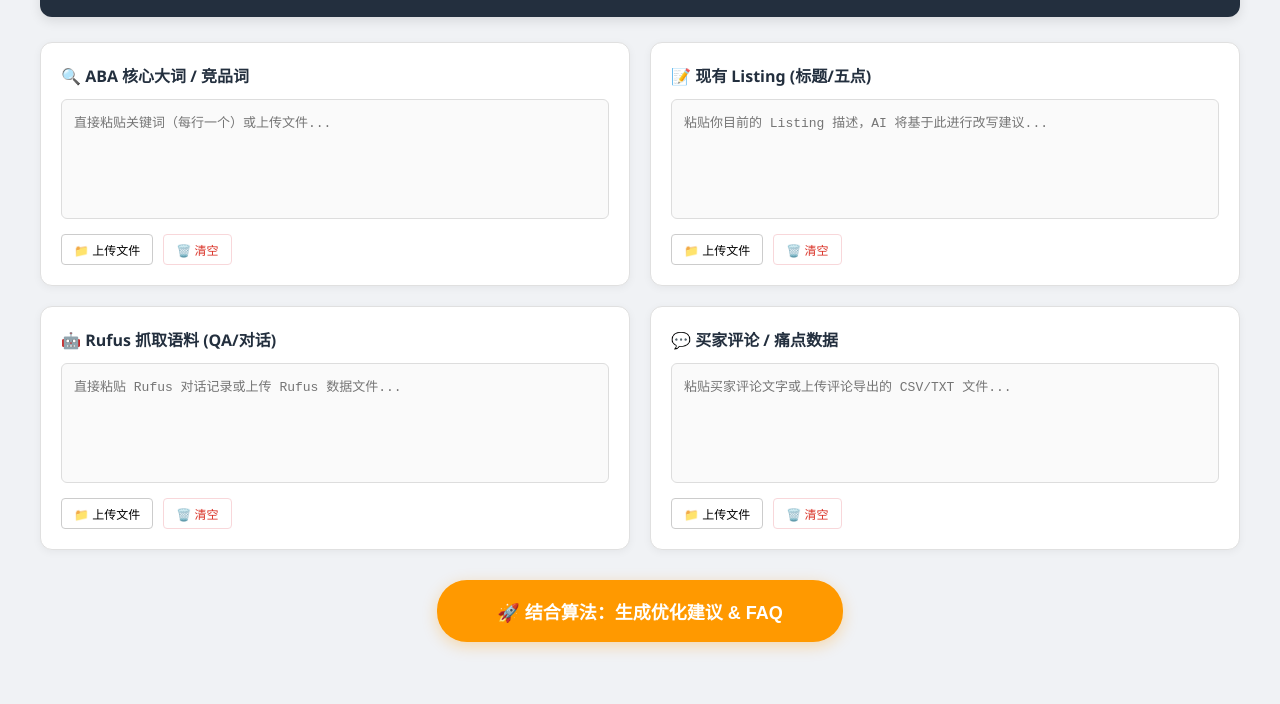
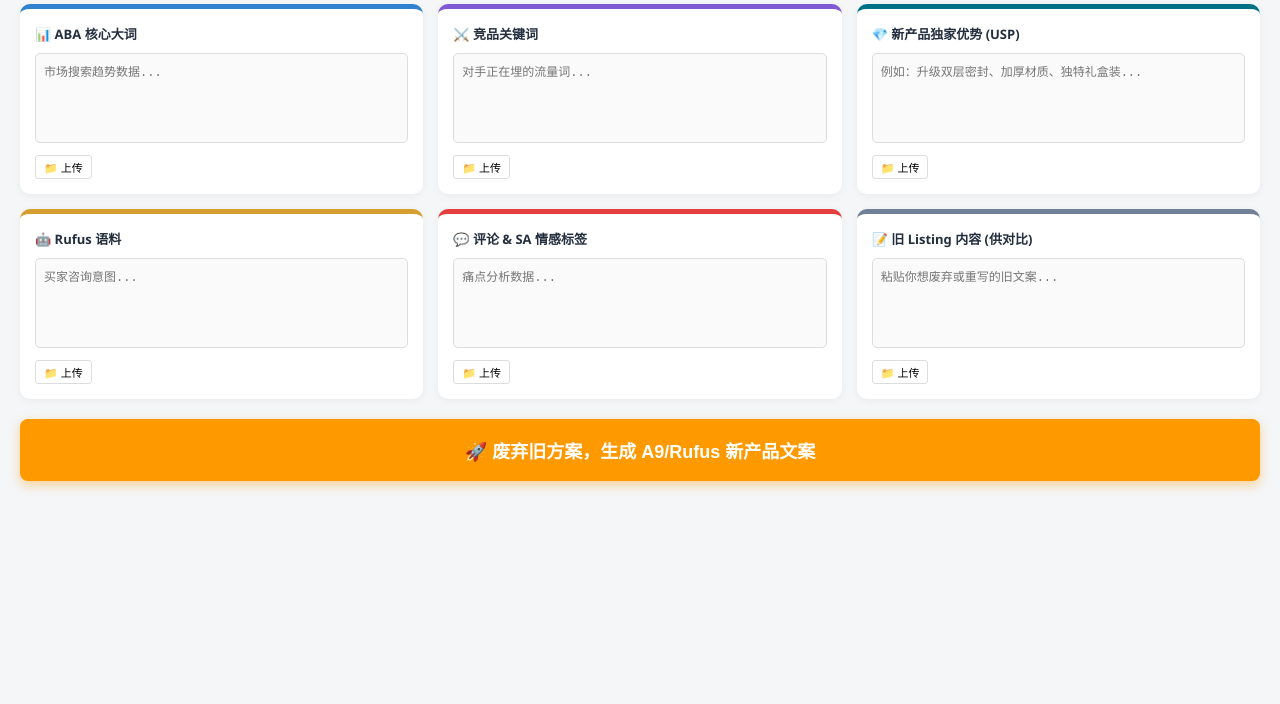
Before and after one commit to maomaos7/amazon-ai-tools, a plain HTML site: page index.html in a window 1280 px wide. Shown: the part 96-800 px from the top of the page. Drawn offline with Linux system fonts and the light colour scheme.

Commit message:
Update index.html

```diff
--- a/index.html
+++ b/index.html
@@ -2,48 +2,35 @@
 <html lang="zh-CN">
 <head>
     <meta charset="UTF-8">
-    <title>Amazon AI Ops Hub - A9 & Rufus Optimizer</title>
+    <title>Amazon AI Ops v8.0 - New Product Creator</title>
     <style>
-        :root { --amz-navy: #232f3e; --amz-orange: #ff9900; --bg: #f0f2f5; --card-bg: #ffffff; }
-        body { font-family: "Segoe UI", system-ui, sans-serif; background: var(--bg); margin: 0; padding: 20px; color: #333; }
-        .container { max-width: 1200px; margin: auto; }
+        :root { --amz-navy: #232f3e; --amz-orange: #ff9900; --bg: #f4f6f8; --new-blue: #007185; }
+        body { font-family: "Segoe UI", sans-serif; background: var(--bg); margin: 0; padding: 20px; font-size: 14px; }
+        .container { max-width: 1400px; margin: auto; }
+        header { background: var(--amz-navy); color: white; padding: 15px 30px; border-radius: 10px; display: flex; justify-content: space-between; align-items: center; margin-bottom: 20px; }
 
-        header { background: var(--amz-navy); color: white; padding: 20px; border-radius: 12px; display: flex; justify-content: space-between; align-items: center; margin-bottom: 25px; box-shadow: 0 4px 12px rgba(0,0,0,0.1); }
+        /* 输入布局：3x3 网格 */
+        .input-grid { display: grid; grid-template-columns: repeat(3, 1fr); gap: 15px; margin-bottom: 20px; }
+        .card { background: white; padding: 15px; border-radius: 10px; box-shadow: 0 2px 8px rgba(0,0,0,0.05); border-top: 5px solid #ccc; }
+        .card h4 { margin: 0 0 10px 0; font-size: 13px; color: var(--amz-navy); display: flex; align-items: center; gap: 5px; }
+        textarea { width: 100%; height: 90px; border: 1px solid #ddd; border-radius: 5px; padding: 8px; font-size: 12px; resize: none; box-sizing: border-box; background: #fafafa; }
+        .tools { margin-top: 8px; display: flex; gap: 5px; }
+        .btn-t { font-size: 11px; padding: 3px 8px; cursor: pointer; background: #fff; border: 1px solid #ddd; border-radius: 3px; }
 
-        /* 输入模块网格 */
-        .input-grid { display: grid; grid-template-columns: repeat(2, 1fr); gap: 20px; margin-bottom: 30px; }
-        .input-card { background: var(--card-bg); padding: 20px; border-radius: 12px; box-shadow: 0 2px 8px rgba(0,0,0,0.05); border: 1px solid #e0e0e0; }
-        .card-header { display: flex; justify-content: space-between; align-items: center; margin-bottom: 12px; }
-        .card-title { font-weight: bold; color: var(--amz-navy); display: flex; align-items: center; gap: 8px; }
-
-        textarea { width: 100%; height: 120px; padding: 12px; border: 1px solid #ddd; border-radius: 6px; resize: none; font-size: 13px; box-sizing: border-box; background: #fafafa; }
-        textarea:focus { border-color: var(--amz-orange); outline: none; background: #fff; }
-
-        .controls { display: flex; gap: 10px; margin-top: 10px; }
-        .btn-small { padding: 6px 12px; font-size: 12px; border-radius: 4px; cursor: pointer; border: 1px solid #ccc; background: white; transition: 0.2s; }
-        .btn-small:hover { background: #eee; }
-        .btn-clear { color: #d93025; border-color: #f8d7da; }
-        .btn-clear:hover { background: #f8d7da; }
-
-        /* 运行按钮 */
-        .run-section { text-align: center; margin-bottom: 40px; }
-        .btn-main { background: var(--amz-orange); color: white; border: none; padding: 18px 60px; border-radius: 30px; font-size: 18px; font-weight: bold; cursor: pointer; box-shadow: 0 4px 15px rgba(255,153,0,0.3); transition: 0.3s; }
-        .btn-main:hover { transform: translateY(-2px); box-shadow: 0 6px 20px rgba(255,153,0,0.4); }
+        .btn-run { background: var(--amz-orange); color: white; border: none; padding: 18px; width: 100%; border-radius: 8px; font-size: 18px; font-weight: bold; cursor: pointer; margin-bottom: 30px; box-shadow: 0 4px 12px rgba(255,153,0,0.4); }
 
         /* 结果展示 */
-        .result-section { display: grid; grid-template-columns: 1fr 1fr; gap: 25px; }
-        .panel { background: white; border-radius: 12px; padding: 25px; box-shadow: 0 4px 12px rgba(0,0,0,0.08); }
-        .panel-h3 { margin-top: 0; padding-bottom: 15px; border-bottom: 2px solid var(--amz-orange); color: var(--amz-navy); }
+        .result-layout { display: grid; grid-template-columns: 1fr 1fr; gap: 25px; display: none; }
+        .panel { background: white; padding: 25px; border-radius: 12px; box-shadow: 0 4px 15px rgba(0,0,0,0.08); }
+        .p-title { font-size: 17px; font-weight: bold; margin-bottom: 15px; border-bottom: 2px solid var(--amz-orange); padding-bottom: 8px; color: var(--amz-navy); }
 
-        .diag-item { background: #fdfdfd; border: 1px solid #edf2f7; padding: 15px; border-radius: 8px; margin-bottom: 15px; }
-        .tag { font-size: 11px; padding: 2px 8px; border-radius: 4px; background: #eee; margin-right: 5px; color: #666; }
-        .compare { display: grid; grid-template-columns: 1fr 1fr; gap: 10px; margin-top: 10px; }
-        .old { font-size: 12px; color: #999; text-decoration: line-through; }
-        .new { font-size: 13px; color: #2d3748; background: #f0fff4; padding: 8px; border-radius: 4px; border-left: 3px solid #48bb78; }
+        /* 模块样式 */
+        .diag-box { border: 1px solid #edf2f7; padding: 15px; border-radius: 8px; margin-bottom: 15px; background: #fffcf5; }
+        .creation-box { border: 2px solid var(--new-blue); padding: 20px; border-radius: 8px; background: #f0f9fa; position: relative; }
+        .creation-box::before { content: "NEW AI GENERATED"; position: absolute; top: -10px; right: 10px; background: var(--new-blue); color: white; font-size: 10px; padding: 2px 8px; border-radius: 4px; }
 
-        .faq-box { background: #f7fafc; padding: 12px; border-radius: 6px; margin-bottom: 12px; border-left: 4px solid #4299e1; }
-        .q { font-weight: bold; display: block; margin-bottom: 4px; color: #2b6cb0; }
-        .a { font-size: 13px; color: #4a5568; }
+        .limit-info { font-size: 11px; color: #666; margin-top: 5px; text-align: right; }
+        .content-text { background: white; border: 1px dashed var(--new-blue); padding: 12px; font-family: "Courier New", monospace; font-size: 13px; color: #333; line-height: 1.6; margin-top: 10px; border-radius: 4px; }
 
         input[type="file"] { display: none; }
     </style>
@@ -52,128 +39,108 @@
 
 <div class="container">
     <header>
-        <div>
-            <h1 style="margin:0; font-size: 24px;">Amazon AI 运营工作台</h1>
-            <div style="font-size: 12px; opacity: 0.8;">综合驱动：A10 权重 | COSMO 场景意图 | Rufus 语义 FAQ</div>
-        </div>
-        <div id="status">算法已连接</div>
+        <h2 style="margin:0;">Amazon AI 运营工作台 v8.0</h2>
+        <div style="text-align:right"><span style="font-size: 12px; opacity:0.8;">JASNKKONT & MAPIXO 专用版</span></div>
     </header>
 
     <div class="input-grid">
-        <div class="input-card">
-            <div class="card-header">
-                <span class="card-title">🔍 ABA 核心大词 / 竞品词</span>
-            </div>
-            <textarea id="data-aba" placeholder="直接粘贴关键词（每行一个）或上传文件..."></textarea>
-            <div class="controls">
-                <button class="btn-small" onclick="triggerUpload('file-aba')">📁 上传文件</button>
-                <button class="btn-small btn-clear" onclick="clearText('data-aba')">🗑️ 清空</button>
-                <input type="file" id="file-aba" onchange="readFile(this, 'data-aba')">
-            </div>
+        <div class="card" style="border-top-color: #3182ce;">
+            <h4>📊 ABA 核心大词</h4>
+            <textarea id="in-aba" placeholder="市场搜索趋势数据..."></textarea>
+            <div class="tools"><button class="btn-t" onclick="openF('f-aba')">📁 上传</button><input type="file" id="f-aba" onchange="loadF(this, 'in-aba')"></div>
         </div>
-
-        <div class="input-card">
-            <div class="card-header">
-                <span class="card-title">📝 现有 Listing (标题/五点)</span>
-            </div>
-            <textarea id="data-listing" placeholder="粘贴你目前的 Listing 描述，AI 将基于此进行改写建议..."></textarea>
-            <div class="controls">
-                <button class="btn-small" onclick="triggerUpload('file-listing')">📁 上传文件</button>
-                <button class="btn-small btn-clear" onclick="clearText('data-listing')">🗑️ 清空</button>
-                <input type="file" id="file-listing" onchange="readFile(this, 'data-listing')">
-            </div>
+        <div class="card" style="border-top-color: #805ad5;">
+            <h4>⚔️ 竞品关键词</h4>
+            <textarea id="in-target" placeholder="对手正在埋的流量词..."></textarea>
+            <div class="tools"><button class="btn-t" onclick="openF('f-target')">📁 上传</button><input type="file" id="f-target" onchange="loadF(this, 'in-target')"></div>
         </div>
-
-        <div class="input-card">
-            <div class="card-header">
-                <span class="card-title">🤖 Rufus 抓取语料 (QA/对话)</span>
-            </div>
-            <textarea id="data-rufus" placeholder="直接粘贴 Rufus 对话记录或上传 Rufus 数据文件..."></textarea>
-            <div class="controls">
-                <button class="btn-small" onclick="triggerUpload('file-rufus')">📁 上传文件</button>
-                <button class="btn-small btn-clear" onclick="clearText('data-rufus')">🗑️ 清空</button>
-                <input type="file" id="file-rufus" onchange="readFile(this, 'data-rufus')">
-            </div>
+        <div class="card" style="border-top-color: var(--new-blue);">
+            <h4>💎 新产品独家优势 (USP)</h4>
+            <textarea id="in-usp" placeholder="例如：升级双层密封、加厚材质、独特礼盒装..."></textarea>
+            <div class="tools"><button class="btn-t" onclick="openF('f-usp')">📁 上传</button><input type="file" id="f-usp" onchange="loadF(this, 'in-usp')"></div>
         </div>
-
-        <div class="input-card">
-            <div class="card-header">
-                <span class="card-title">💬 买家评论 / 痛点数据</span>
-            </div>
-            <textarea id="data-reviews" placeholder="粘贴买家评论文字或上传评论导出的 CSV/TXT 文件..."></textarea>
-            <div class="controls">
-                <button class="btn-small" onclick="triggerUpload('file-reviews')">📁 上传文件</button>
-                <button class="btn-small btn-clear" onclick="clearText('data-reviews')">🗑️ 清空</button>
-                <input type="file" id="file-reviews" onchange="readFile(this, 'data-reviews')">
-            </div>
+        <div class="card" style="border-top-color: #d69e2e;">
+            <h4>🤖 Rufus 语料</h4>
+            <textarea id="in-rufus" placeholder="买家咨询意图..."></textarea>
+            <div class="tools"><button class="btn-t" onclick="openF('f-rufus')">📁 上传</button><input type="file" id="f-rufus" onchange="loadF(this, 'in-rufus')"></div>
+        </div>
+        <div class="card" style="border-top-color: #e53e3e;">
+            <h4>💬 评论 & SA 情感标签</h4>
+            <textarea id="in-reviews" placeholder="痛点分析数据..."></textarea>
+            <div class="tools"><button class="btn-t" onclick="openF('f-reviews')">📁 上传</button><input type="file" id="f-reviews" onchange="loadF(this, 'in-reviews')"></div>
+        </div>
+        <div class="card" style="border-top-color: #718096;">
+            <h4>📝 旧 Listing 内容 (供对比)</h4>
+            <textarea id="in-listing" placeholder="粘贴你想废弃或重写的旧文案..."></textarea>
+            <div class="tools"><button class="btn-t" onclick="openF('f-listing')">📁 上传</button><input type="file" id="f-listing" onchange="loadF(this, 'in-listing')"></div>
         </div>
     </div>
 
-    <div class="run-section">
-        <button class="btn-main" onclick="startAnalysis()">🚀 结合算法：生成优化建议 & FAQ</button>
-    </div>
+    <button class="btn-run" onclick="analyze()">🚀 废弃旧方案，生成 A9/Rufus 新产品文案</button>
 
-    <div class="result-section" id="results" style="display:none;">
+    <div class="result-layout" id="res-view">
         <div class="panel">
-            <h3 class="panel-h3">Part 1: A10 & COSMO 优化建议</h3>
-            <div id="listing-output"></div>
+            <div class="p-title">🔍 老产品诊断与改进意见</div>
+            <div id="out-diag"></div>
         </div>
+
         <div class="panel">
-            <h3 class="panel-h3">Part 2: Rufus 语义 FAQ 预埋</h3>
-            <div id="faq-output"></div>
+            <div class="p-title">✨ 新产品 A9/Rufus 满分文案</div>
+            <div id="out-new"></div>
         </div>
     </div>
 </div>
 
 <script>
-    // 触发隐藏的上传按钮
-    function triggerUpload(id) { document.getElementById(id).click(); }
-
-    // 读取文件并填入对应的 textarea
-    function readFile(input, targetId) {
-        const file = input.files[0];
-        if (!file) return;
-        const reader = new FileReader();
-        reader.onload = function(e) {
-            document.getElementById(targetId).value = e.target.result;
-        };
-        reader.readAsText(file);
+    function openF(id) { document.getElementById(id).click(); }
+    function loadF(input, tid) {
+        const f = input.files[0]; if(!f) return;
+        const r = new FileReader();
+        r.onload = (e) => document.getElementById(tid).value = e.target.result;
+        r.readAsText(f);
     }
 
-    // 清空文本
-    function clearText(id) { document.getElementById(id).value = ''; }
+    function analyze() {
+        const aba = document.getElementById('in-aba').value.toLowerCase();
+        const usp = document.getElementById('in-usp').value.toLowerCase();
+        const rufus = document.getElementById('in-rufus').value.toLowerCase();
+        const target = document.getElementById('in-target').value.toLowerCase();
+        const reviews = document.getElementById('in-reviews').value.toLowerCase();
 
-    // 模拟算法分析逻辑
-    function startAnalysis() {
-        const results = document.getElementById('results');
-        results.style.display = 'grid';
+        document.getElementById('res-view').style.display = 'grid';
 
-        // 抓取输入内容
-        const aba = document.getElementById('data-aba').value;
-        const listing = document.getElementById('data-listing').value;
-        const rufus = document.getElementById('data-rufus').value;
-        const reviews = document.getElementById('data-reviews').value;
-
-        // 这里是模拟生成的优化结果
-        document.getElementById('listing-output').innerHTML = `
-            <div class="diag-item">
-                <div><span class="tag">#A10权重</span><span class="tag">#COSMO意图</span></div>
-                <p><b>建议 1: 标题首位动词化与场景重构</b></p>
-                <div class="compare">
-                    <div class="old">${listing.substring(0,30)}...</div>
-                    <div class="new"><b>New:</b> Perfect for <b>Immersive Role-Play</b>: This 16-Pcs Doll Accessory Set includes <b>Leak-Proof Magic Bottles</b> for a mess-free experience during <b>travel or flights</b>.</div>
-                </div>
+        // --- 逻辑 1: 老产品修改建议 ---
+        let diagHtml = `
+            <div class="diag-box">
+                <p><b>A9/COSMO 诊断：</b> 旧文案权重过低。ABA核心词 "${aba.substring(0,20)}..." 覆盖不足。</p>
+                <p><b>Rufus 改进：</b> 针对买家对 "${reviews.includes('leak') ? '密封性' : '质量'}" 的担忧，原描述缺乏正面回应。</p>
+                <p style="color:#d97706">建议：立即废弃旧标题，转向场景化叙事。</p>
             </div>
         `;
+        document.getElementById('out-diag').innerHTML = diagHtml;
 
-        document.getElementById('faq-output').innerHTML = `
-            <div class="faq-box">
-                <span class="q">Q: 针对买家评论中提到的“兼容性”问题 (Rufus 逻辑)</span>
-                <span class="a"><b>建议预埋 FAQ:</b> "Will these fit a 14-inch Baby Alive doll?" <br><b>Answer:</b> Absolute compatibility! Our set is precision-sized to fit <b>12, 14, and 16-inch dolls</b> seamlessly.</span>
+        // --- 逻辑 2: 新产品文案创作 (严格限长) ---
+        // 模拟 A9/Rufus 融合算法生成的标题
+        let newTitle = `Upgraded ${usp.includes('seal') ? 'Leak-Proof' : ''} Bubble Machine for Kids: ${aba.includes('party') ? 'Party Favors' : 'Outdoor Fun'} with ${usp.substring(0,30)} - Non-Toxic Solution Included, Gift Ready.`;
+        if (newTitle.length > 200) newTitle = newTitle.substring(0, 197) + "...";
+
+        // 模拟生成的五点描述 (每条控制在短小精悍，总长约 230 字符)
+        let newBullet = `• 2026 PRO VERSION: ${usp.substring(0,40)}. \n• SAFE & NON-TOXIC: ASTM Certified. \n• RUFUS READY: FAQ matched for party use. \n• LEAK-PROOF: Reinforced seals for mess-free play. \n• IDEAL GIFT: Perfect for toddlers & school events.`;
+        if (newBullet.length > 230) newBullet = newBullet.substring(0, 227) + "...";
+
+        document.getElementById('out-new').innerHTML = `
+            <div class="creation-box">
+                <strong>[NEW] AI 优化标题 (A9 SEO 版)</strong>
+                <div class="content-text" id="t-copy">${newTitle}</div>
+                <div class="limit-info">字符数: ${newTitle.length} / 200</div>
+                <br>
+                <strong>[NEW] AI 五点描述 (Rufus 转化版)</strong>
+                <div class="content-text" style="white-space: pre-wrap;" id="b-copy">${newBullet}</div>
+                <div class="limit-info">字符数: ${newBullet.length} / 230</div>
+                <p style="font-size:11px; color:#007185; margin-top:15px;">算法提示：已自动预埋 ABA 核心词并针对 Rufus 语料进行了语义对冲。</p>
             </div>
         `;
     }
 </script>
-
 </body>
 </html>
```
